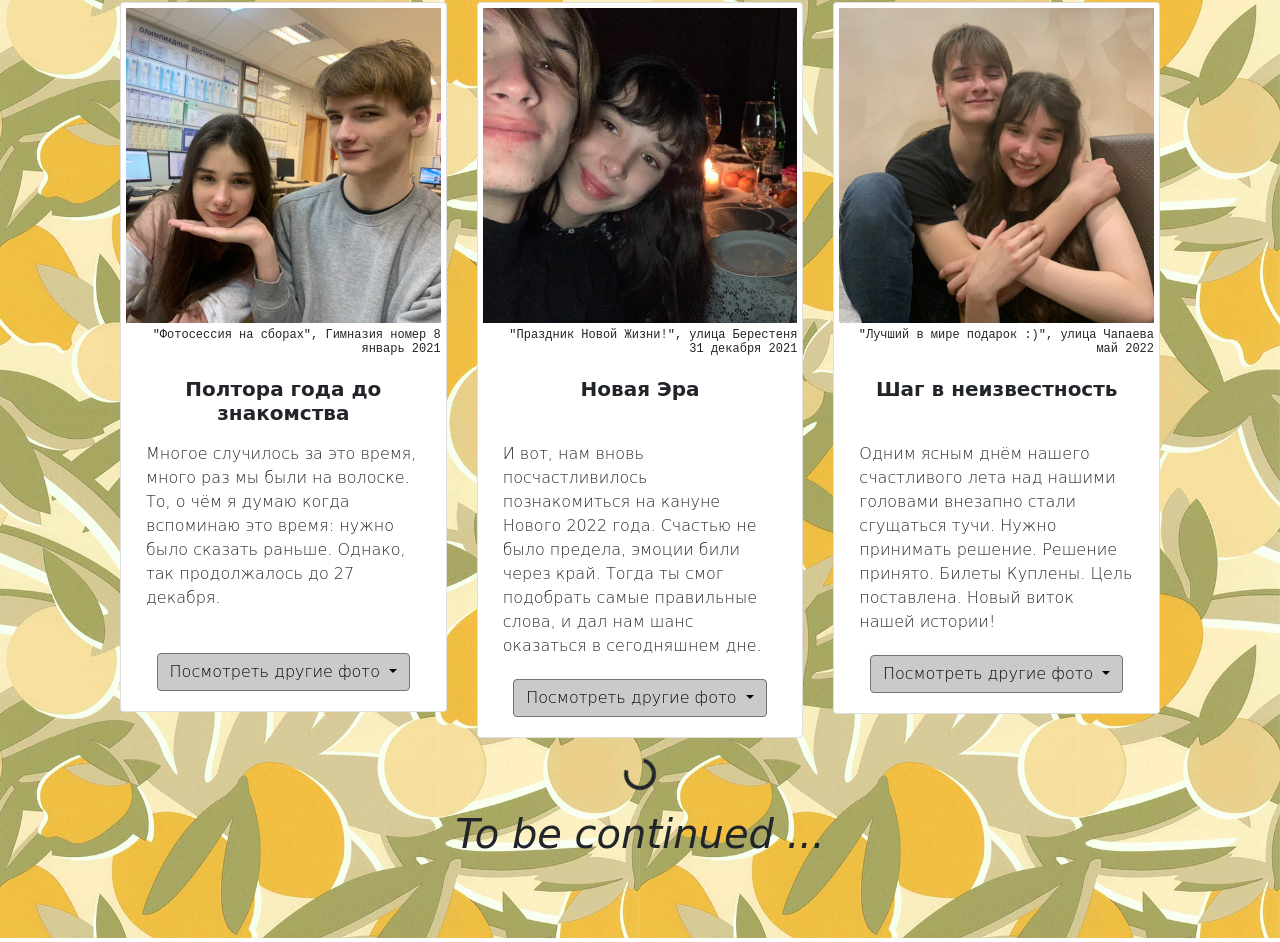
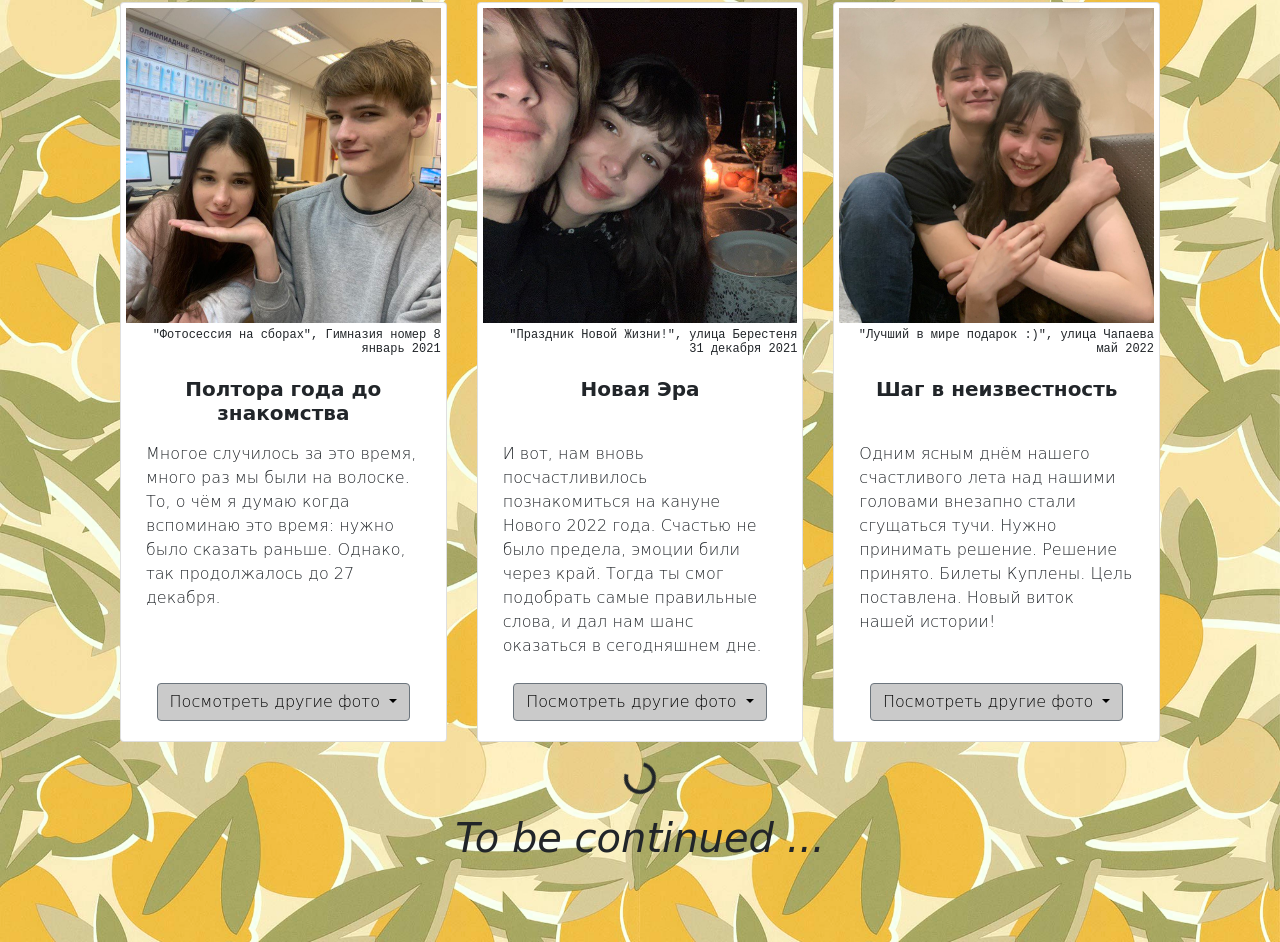
Before and after one commit to lizailyina/TwentyNineMonths, a plain HTML site: page index.html in a window 1280 px wide. Shown: the part 1183-2125 px from the top of the page. Drawn offline with nearby package versions, Linux system fonts and the light colour scheme.

Commit message:
Update styles.css

```diff
--- a/css/styles.css
+++ b/css/styles.css
@@ -210,6 +210,6 @@ h6 {
 }
 
 #big {
-    min-height: 200px;
+    min-height: 230px;
     padding: 5px;
 }
```
